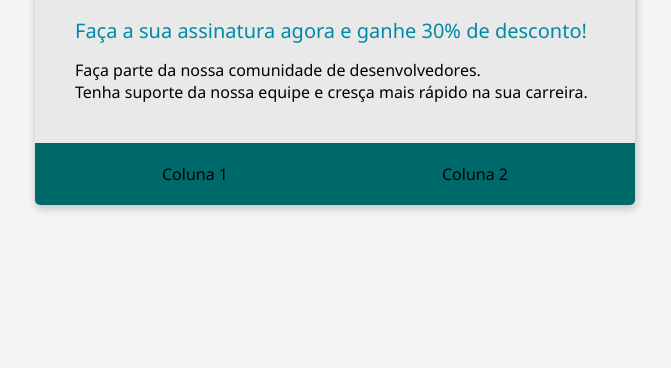
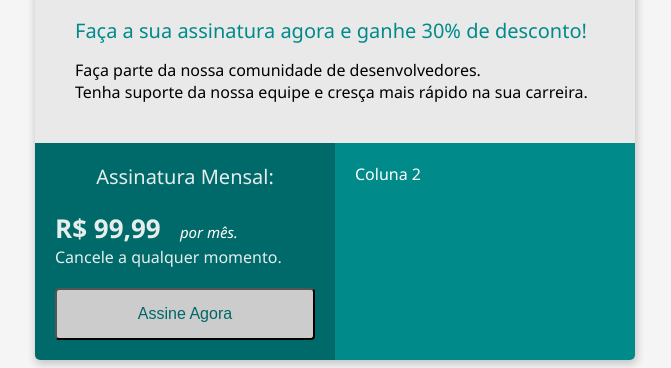
Before and after one commit to Leonardo-do-Playstation/bootcamp-dev-modulo1, a plain HTML site: page index.html in a window 1280 px wide. Shown: the part 486-854 px from the top of the page, without its empty margins (305-976 px from the left). Before the commit the page ends 800 px from the top, so only its background shows below. Drawn offline with Linux system fonts and the light colour scheme.

Commit message:
closes #4 - button e span

```diff
--- a/index.html
+++ b/index.html
@@ -22,11 +22,9 @@
         .header{
           padding: 40px;
         }
-        .flex-contanier{
+        .flex-container{
             display: flex;
-            background-color: #006A6A;
             justify-content: space-around;
-            padding: 20px;
         }
         .header-title{
           color: #006666;
@@ -35,10 +33,54 @@
           margin-bottom: 20px;
         }
         .text1-header{
-          color: #008AA5;
+          color: #008B8A;
           font-size: 20px;
           font-weight: 500;
           margin-bottom: 15px;
+        }
+        .col-1{
+          background-color: #006A6A;
+          width: 50%;
+          padding: 20px;
+          color: #fff;
+        }
+        .footer-title{
+          color: #E6EDED;
+          font-size: 20px;
+          text-align: center;
+          margin-bottom: 20px;
+        }
+        .price{
+          color: #E6EDED;
+          font-size: 26px;
+          font-weight: 700;
+        }
+        .subtitle1{
+          font-size: 15px;
+          margin-left: 15px;
+        }
+        .subtitle2{
+          color: #E6EDED;
+          font-size: 16px;
+        }
+        .col-2{
+          background-color: #008B8A;
+          width: 50%;
+          padding: 20px;
+          color: #fff;
+        }
+        .button{
+          width: 100%;
+          margin-top: 20px;
+          background-color: #CCCCCC;
+          padding: 15px 33px;
+          border-radius: 4px;
+          color: #006666;
+          font-size: 16px;
+          cursor: pointer;
+        }
+        .button:hover{
+            background-color: #E9E9E9;
         }
     </style>
   </head>
@@ -56,9 +98,26 @@
           Tenha suporte da nossa equipe e cresça mais rápido na sua carreira.
         </div>
       </div>
-      <div class="flex-contanier">
-        <div>Coluna 1</div>
-        <div>Coluna 2</div>
+      <div class="flex-container">
+        <div class="col-1">
+        <div class="footer-title">
+          Assinatura Mensal:
+        </div>
+        <div>
+          <span class="price">R$ 99,99</span>
+          <span class="subtitle1"><i>por mês.</i></span>
+         </div>
+        <div class="subtitle2">
+          Cancele a qualquer momento.
+        </div>
+        <div>
+          <button class="button">Assine Agora</button>
+        </div>
+       </div>
+       <div class="col-2">
+        Coluna 2
+      </div>
+      </div>
       </div>
     </div>
   </body>
```
